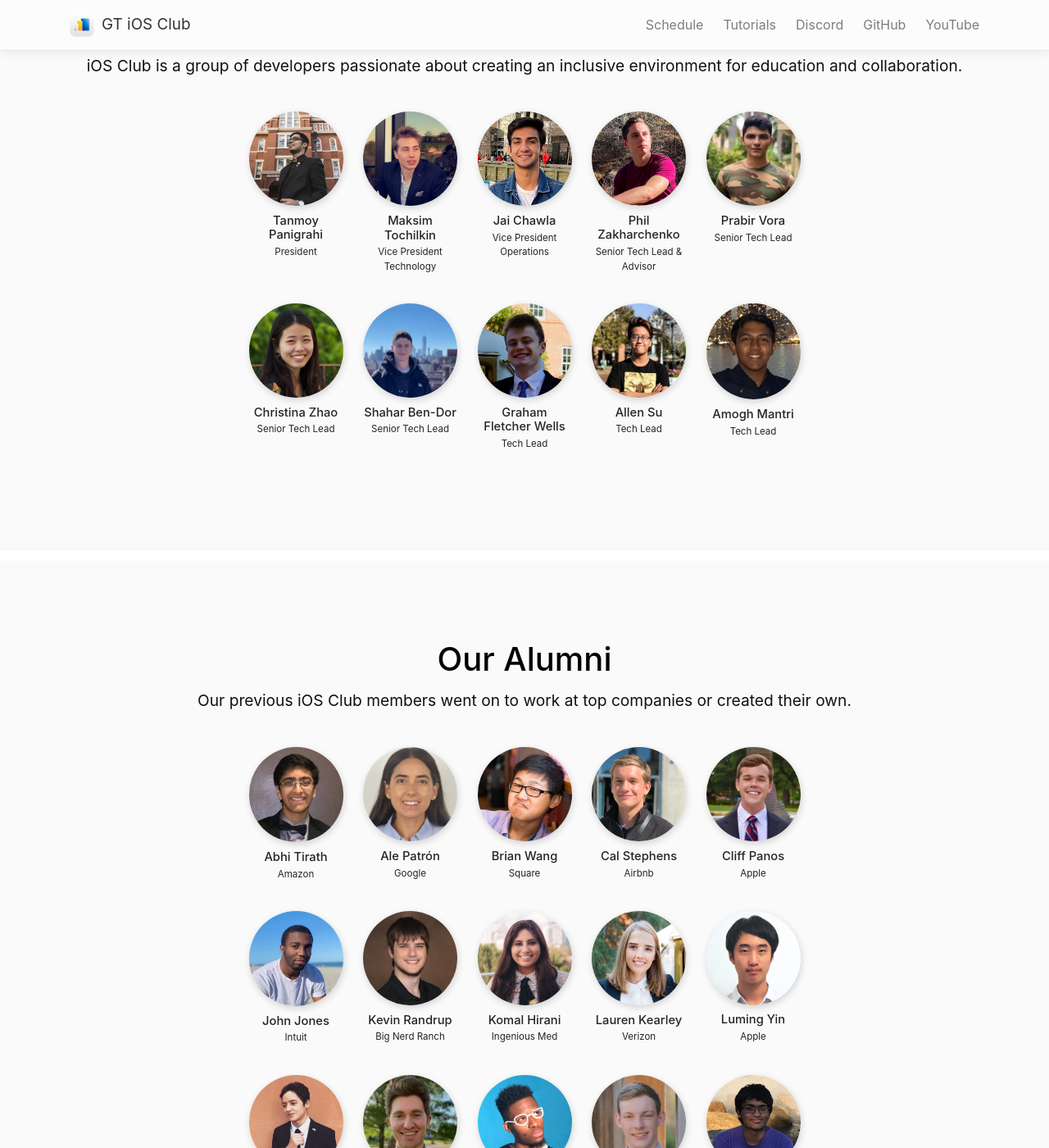
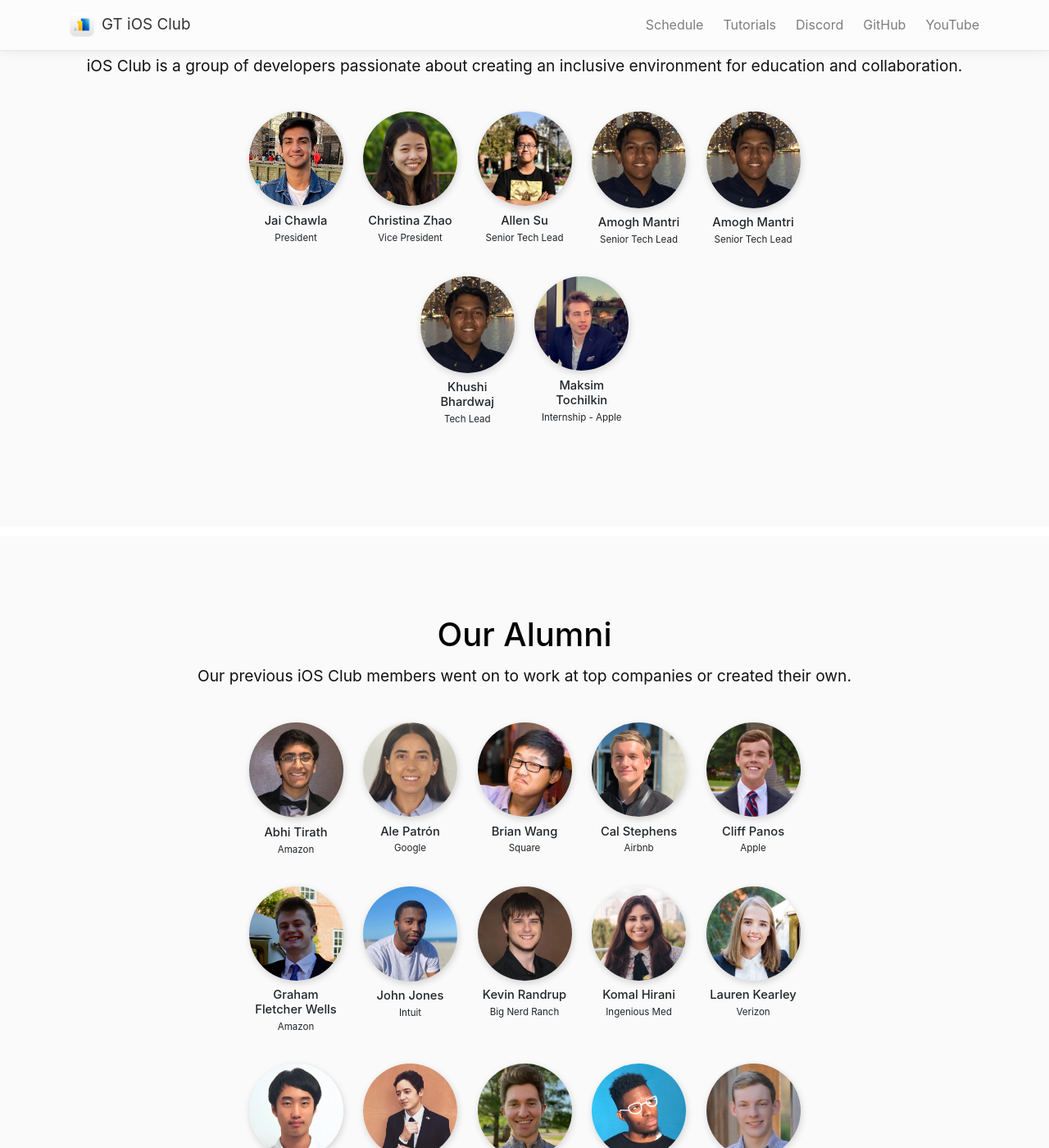
Before and after one commit to gtiosclub/gtios.club, a Jekyll site: the page built from index.md, in a window 1280 px wide and 1400 px high, scrolled down 1590 px. Shown: the whole window at 82% size. Built offline with Jekyll 4.4.1, drawn with Linux system fonts in a browser that asks for light colours; nearby versions of some CDN libraries; comment, search, counter and statistics services are not loaded; some of the changed text lies outside the part shown.

Commit message:
added some new officers, and moved old officers to alumni

```diff
--- a/_data/officers/alumni.yml
+++ b/_data/officers/alumni.yml
@@ -1,4 +1,29 @@
 # This is the list of alumni. To add or remove, update this list.
+- name: "Tanmoy Panigrahi"
+  job: "Apple"
+  pic: "/images/home/officers/tanmoy.jpg"
+  website: "https://tanmoy.tech"
+
+- name: "Phil Zakharchenko"
+  job: "Apple"
+  pic: "/images/home/officers/phil1.jpg"
+  website: "https://zetstudios.com"
+
+- name: "Prabir Vora"
+  job: "Cues"
+  pic: "/images/home/officers/prabir.jpg"
+  website: "https://github.com/prabir-vora"
+
+- name: "Shahar Ben-Dor"
+  job: "AuxBox"
+  pic: "/images/home/officers/shahar.jpg"
+  website: "https://apps.apple.com/us/developer/spectre-software-inc/id1439952651"
+
+- name: "Graham Fletcher Wells"
+  job: "Amazon"
+  pic: "/images/home/officers/fletcher.jpeg"
+  website: "https://wellsfletcher.com"
+
 - name: "Malek Amiri"
   job: "Apple"
   pic: "/images/home/officers/malek.jpg"
--- a/_data/officers/team.yml
+++ b/_data/officers/team.yml
@@ -1,51 +1,39 @@
 # This is the list of officers. To add or remove officers, update this list.
-
-- name: "Tanmoy Panigrahi"
+- name: "Jai Chawla"
   job: "President"
-  pic: "/images/home/officers/tanmoy.jpg"
-  website: "https://tanmoy.tech"
-
-- name: "Maksim Tochilkin"
-  job: "Vice President Technology"
-  pic: "/images/home/officers/maksim.jpg"
-  website: "https://github.com/atlant04"
-
-- name: "Jai Chawla"
-  job: "Vice President Operations"
   pic: "/images/home/officers/jai.jpg"
   website: "https://linkedin.com/in/jai-chawla"
 
-- name: "Phil Zakharchenko"
-  job: "Senior Tech Lead & Advisor"
-  pic: "/images/home/officers/phil1.jpg"
-  website: "https://zetstudios.com"
-
-- name: "Prabir Vora"
-  job: "Senior Tech Lead"
-  pic: "/images/home/officers/prabir.jpg"
-  website: "https://github.com/prabir-vora"
-
 - name: "Christina Zhao"
-  job: "Senior Tech Lead"
+  job: "Vice President"
   pic: "/images/home/officers/christina1.jpg"
   website: "https://www.linkedin.com/in/christina-zhao43"
 
-- name: "Shahar Ben-Dor"
+- name: "Allen Su"
   job: "Senior Tech Lead"
-  pic: "/images/home/officers/shahar.jpg"
-  website: "https://apps.apple.com/us/developer/spectre-software-inc/id1439952651"
-
-- name: "Graham Fletcher Wells"
-  job: "Tech Lead"
-  pic: "/images/home/officers/fletcher.jpeg"
-  website: "https://wellsfletcher.com"
-
-- name: "Allen Su"
-  job: "Tech Lead"
   pic: "/images/home/officers/allen.JPEG"
   website: "https://www.linkedin.com/in/allensu02"
 
 - name: "Amogh Mantri"
+  job: "Senior Tech Lead"
+  pic: "/images/home/officers/amogh.jpeg"
+  website: "https://www.linkedin.com/in/amoman/"
+
+
+- name: "Amogh Mantri"
+  job: "Senior Tech Lead"
+  pic: "/images/home/officers/amogh.jpeg"
+  website: "https://www.linkedin.com/in/amoman/"
+
+
+- name: "Khushi Bhardwaj"
   job: "Tech Lead"
   pic: "/images/home/officers/amogh.jpeg"
-  website: "https://www.linkedin.com/in/amoman/"
+  website: "https://www.linkedin.com/in/khushibhardwaj/"
+
+
+
+- name: "Maksim Tochilkin"
+  job: "Internship - Apple"
+  pic: "/images/home/officers/maksim.jpg"
+  website: "https://github.com/atlant04"
```
Also changed, not shown: images/home/officers/khushi.jpg (added), 1 other file.
